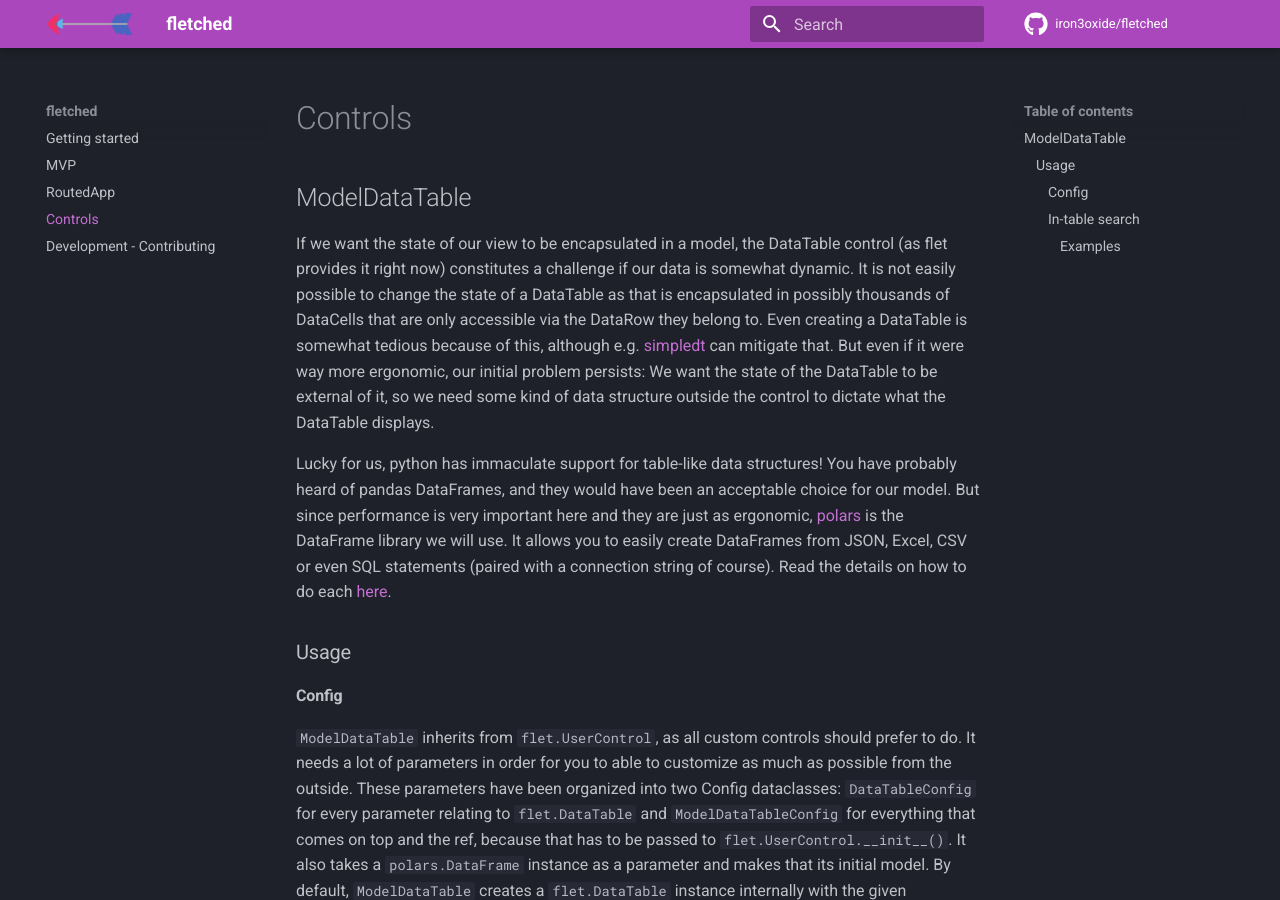
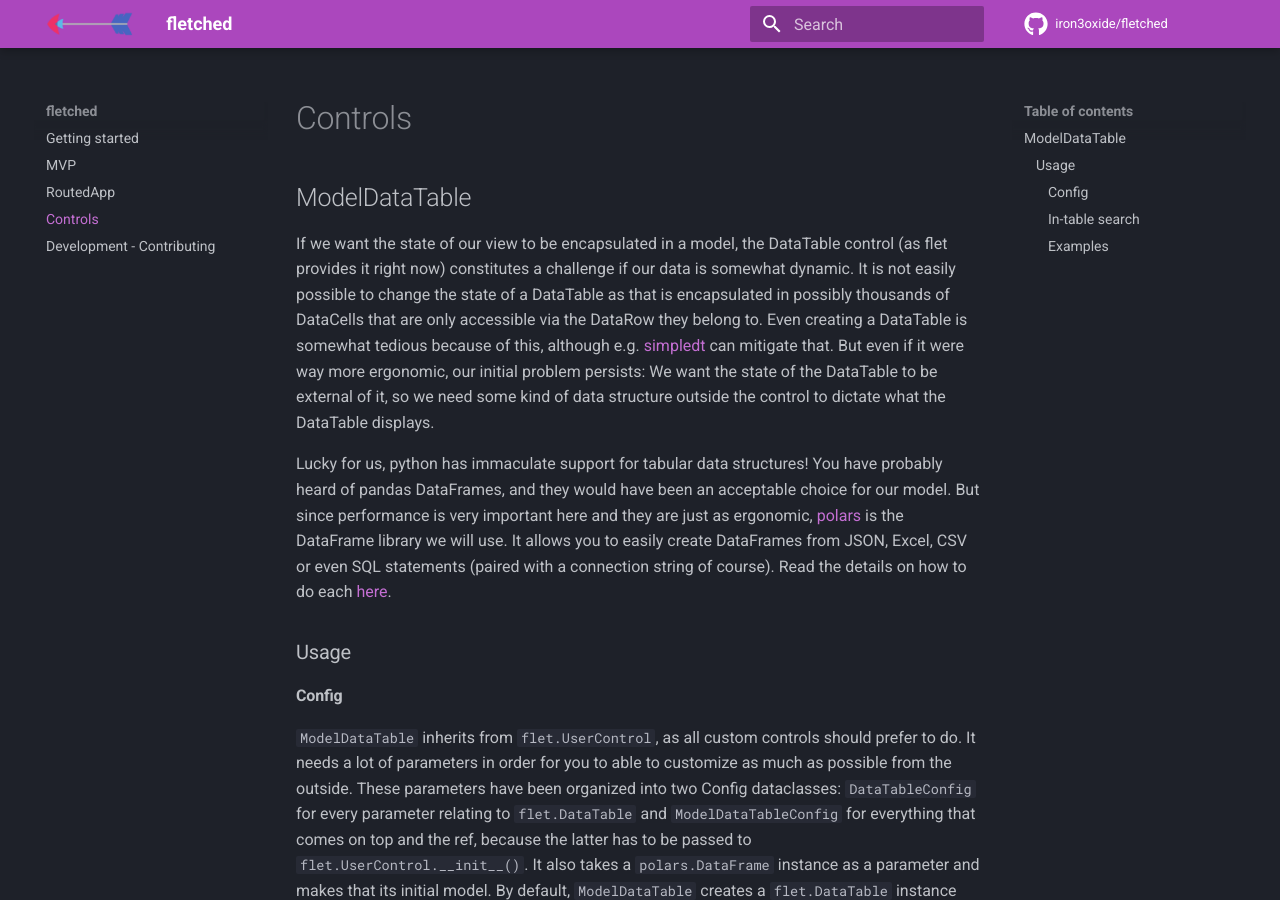
Before and after one commit to iron3oxide/fletched, an MkDocs documentation site: the page built from docs/controls.md, in a window 1280 px wide and 900 px high. Built offline with MkDocs 1.6.1 and Material for MkDocs 9.7.7, drawn with Linux system fonts in a browser that asks for light colours; comment, search, counter and statistics services are not loaded.

Commit message:
docs(controls): Minor changes

```diff
--- a/docs/controls.md
+++ b/docs/controls.md
@@ -15,7 +15,7 @@ We want the state of the DataTable to be external of it,
 so we need some kind of data structure outside the control
 to dictate what the DataTable displays.
 
-Lucky for us, python has immaculate support for table-like data structures!
+Lucky for us, python has immaculate support for tabular data structures!
 You have probably heard of pandas DataFrames,
 and they would have been an acceptable choice for our model.
 But since performance is very important here
@@ -38,7 +38,7 @@ to customize as much as possible from the outside.
 These parameters have been organized into two Config dataclasses:
 `DataTableConfig` for every parameter relating to `flet.DataTable`
 and `ModelDataTableConfig` for everything that comes on top and the ref,
-because that has to be passed to `flet.UserControl.__init__()`.
+because the latter has to be passed to `flet.UserControl.__init__()`.
 It also takes a `polars.DataFrame` instance as a parameter
 and makes that its initial model.
 By default, `ModelDataTable` creates a `flet.DataTable` instance internally
@@ -75,7 +75,7 @@ This makes it way easier to search the model
 without knowledge of its exact schema
 and may aid you when dealing with "truly" dynamic data as well.
 
-##### Examples
+#### Examples
 
 Static dataset that needs to be searchable:
 
```
